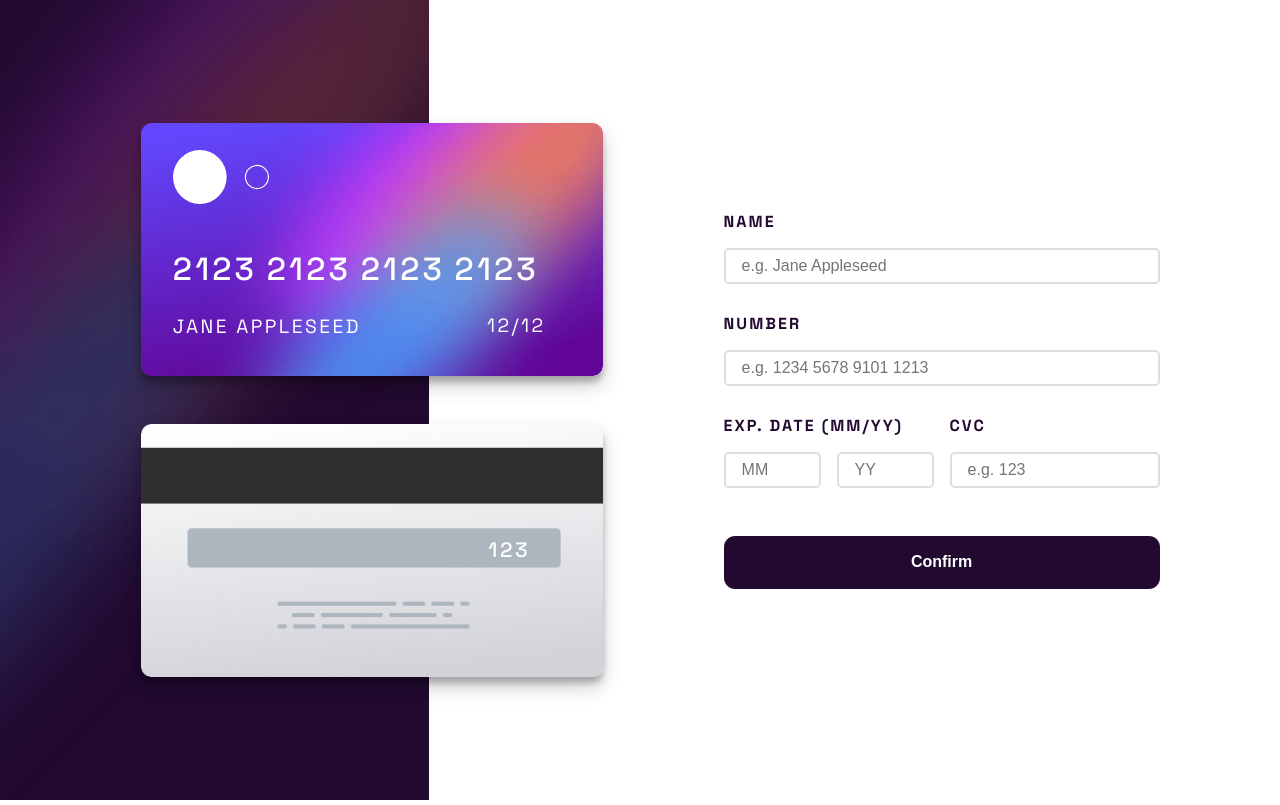
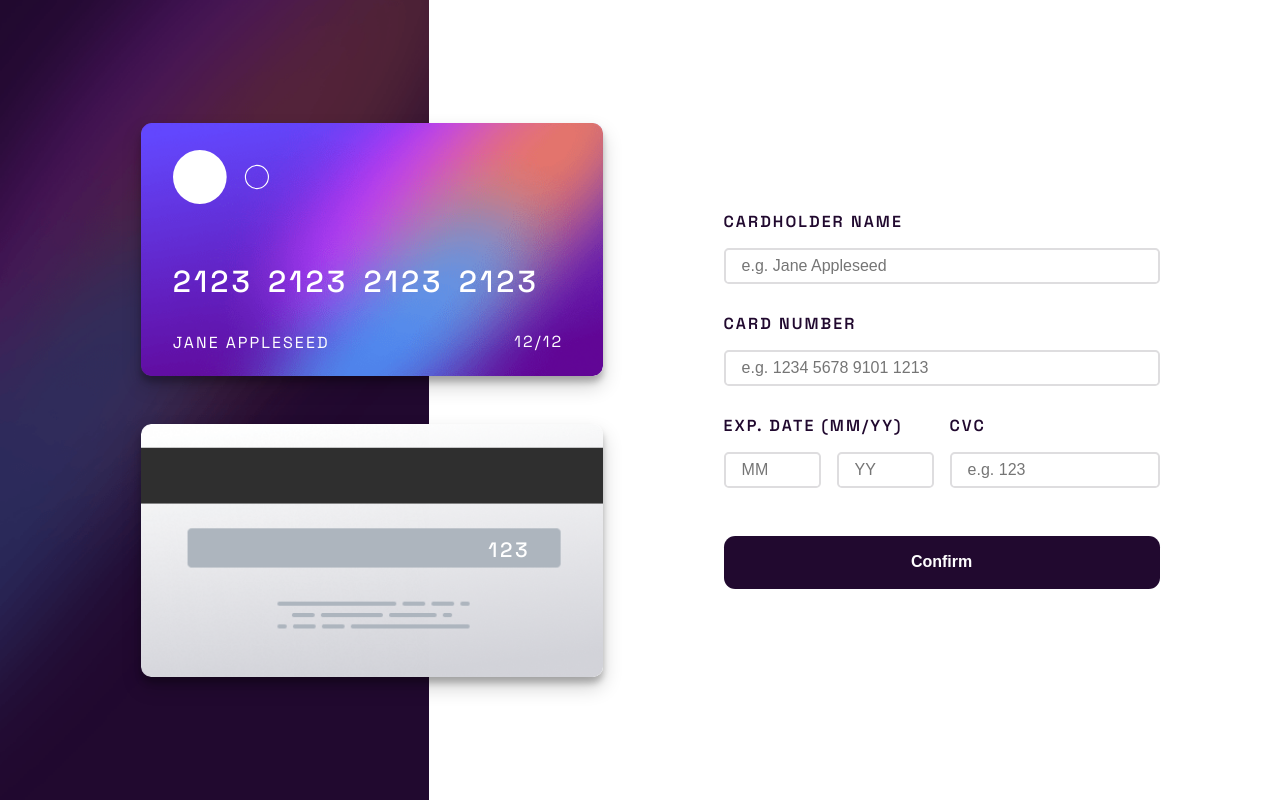
Before and after one commit to Lukiticas/credit-card-checkout, a React (Vite) app: page / in a window 1280 px wide. Built offline with nearby package versions, Linux system fonts and the light colour scheme.

Commit message:
card details

```diff
--- a/src/components/CreditCard/CreditCard.css
+++ b/src/components/CreditCard/CreditCard.css
@@ -28,28 +28,28 @@
 
 .card__details {
   margin-top: auto;
-  height: 50%;
+  height: 45%;
   display: flex;
   flex-direction: column;
 }
 
 .details__number {
-  font-size: 200%;
+  font-size: 190%;
   letter-spacing: 0.1em;
   font-weight: 500;
   text-align: center;
 }
 
 .details__number span:nth-child(4) {
-  margin-right: 0.3em;
+  margin-right: 0.5em;
 }
 
 .details__number span:nth-child(8) {
-  margin-right: 0.3em;
+  margin-right: 0.5em;
 }
 
 .details__number span:nth-child(12) {
-  margin-right: 0.3em;
+  margin-right: 0.5em;
 }
 
 .card__details > footer {
@@ -57,13 +57,13 @@
   align-items: center;
   justify-content: space-between;
   height: 100%;
-  font-size: 1.2em;
+  font-size: 1em;
   text-transform: uppercase;
   letter-spacing: 0.2ch;
   width: 100%;
 }
 
-.card__details > footer h1,
+.card__details > footer h3,
 .card__details > footer small {
   position: absolute;
   font-size: 1em;
@@ -72,11 +72,11 @@
   overflow: hidden;
   text-overflow: ellipsis;
   white-space: nowrap;
-  bottom: 1.95em;
+  bottom: 1.45em;
 }
 .card__details > footer small {
-  right: 3em;
-  bottom: 2em;
+  right: 2.5em;
+  bottom: 1.5em;
 }
 
 .wrapper {
--- a/src/components/CreditCard/index.jsx
+++ b/src/components/CreditCard/index.jsx
@@ -22,16 +22,16 @@ function CreditCard({ name, number, date, cvc, side }) {
         <>
           <img src={cardLogo} alt="" />
           <section className="card__details">
-            <h1 className="details__number">
+            <h2 className="details__number">
               {number
                 .slice(0, 16)
                 .split("")
                 .map((e, index) => (
                   <span key={index}>{e}</span>
                 ))}
-            </h1>
+            </h2>
             <footer>
-              <h1>{name}</h1>
+              <h3>{name}</h3>
               <small>
                 {date.month.slice(0, 2)}/{date.year.slice(0, 2)}
               </small>
--- a/src/components/Form/Form.css
+++ b/src/components/Form/Form.css
@@ -31,8 +31,9 @@
 }
 
 .forms label {
+  font-size: 1rem;
   color: var(--verydarkviolet);
-  font-weight: 700;
+  font-weight: 600;
 }
 
 input {
--- a/src/components/Form/index.jsx
+++ b/src/components/Form/index.jsx
@@ -87,7 +87,7 @@ function FormControl({ handleData, data, handleComplete }) {
       ) : (
         <>
           <div className="form__input">
-            <label htmlFor="name">name</label>
+            <label htmlFor="name">cardholder name</label>
             <FormInput callbackChange={handleChange} attrs={inputs.name} />
             <span>
               {data.name.split("").every((x) => Number.isInteger(x))
@@ -96,7 +96,7 @@ function FormControl({ handleData, data, handleComplete }) {
             </span>
           </div>
           <div className="form__input">
-            <label htmlFor="number">number</label>
+            <label htmlFor="number">card number</label>
             <FormInput callbackChange={handleChange} attrs={inputs.number} />
             <span>
               {data.number.length > 16 ||
@@ -105,7 +105,7 @@ function FormControl({ handleData, data, handleComplete }) {
                 : "can't be blank"}
             </span>
           </div>
-          <section className="forms__detail">
+          <div className="forms__detail">
             <div className="form__input">
               <label htmlFor="name">exp. date (mm/yy)</label>
               <div>
@@ -125,7 +125,7 @@ function FormControl({ handleData, data, handleComplete }) {
                   : "Can't be blank"}
               </span>
             </div>
-          </section>
+          </div>
         </>
       )}
       <button className="form-button purple gray-onhover">
```
